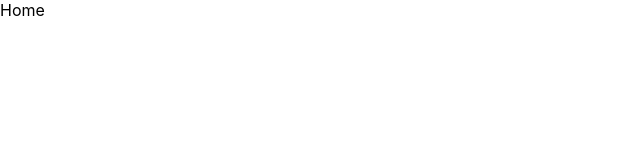
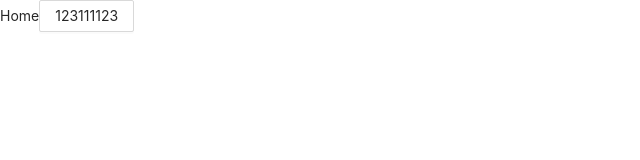
Before and after one commit to UncleYee/mango-admin, a React (Create React App) app: page / in a window 1280 px wide. Shown: the top 160 px of the page, without its empty margins (0-640 px from the left). Built offline with nearby package versions, Linux system fonts and the light colour scheme.

Commit message:
feat: add eslint & antd

```diff
--- /dev/null
+++ b/craco.config.js
@@ -0,0 +1,17 @@
+const CracoLessPlugin = require('craco-less');
+
+module.exports = {
+  plugins: [
+    {
+      plugin: CracoLessPlugin,
+      options: {
+        lessLoaderOptions: {
+          lessOptions: {
+            // modifyVars: { '@primary-color': '#1DA57A' },
+            javascriptEnabled: true,
+          },
+        },
+      },
+    },
+  ],
+};
--- a/src/containers/Home/index.tsx
+++ b/src/containers/Home/index.tsx
@@ -1,7 +1,12 @@
 import React from 'react';
 
+import { Button } from 'antd';
+
 const Home = () => (
-  <div>Home</div>
+  <div>
+    Home
+    <Button>123111123</Button>
+  </div>
 );
 
 export default Home;
--- a/src/index.css
+++ b/src/index.less
@@ -1,3 +1,5 @@
+@import '~antd/dist/antd.less';
+
 body {
   margin: 0;
   font-family: -apple-system, BlinkMacSystemFont, 'Segoe UI', 'Roboto', 'Oxygen',
--- a/src/index.tsx
+++ b/src/index.tsx
@@ -1,6 +1,6 @@
 import React from 'react';
 import ReactDOM from 'react-dom';
-import './index.css';
+import './index.less';
 import Routes from './router';
 
 ReactDOM.render(
--- a/tsconfig.json
+++ b/tsconfig.json
@@ -18,7 +18,7 @@
     "resolveJsonModule": true,
     "isolatedModules": true,
     "noEmit": true,
-    "jsx": "react-jsx"
+    "jsx": "react"
   },
   "include": [
     "src"
```
Also changed, not shown: package.json (+16 -8 lines), .eslintrc.js (added), 2 other files (tests, documents, lock files or other folders).
